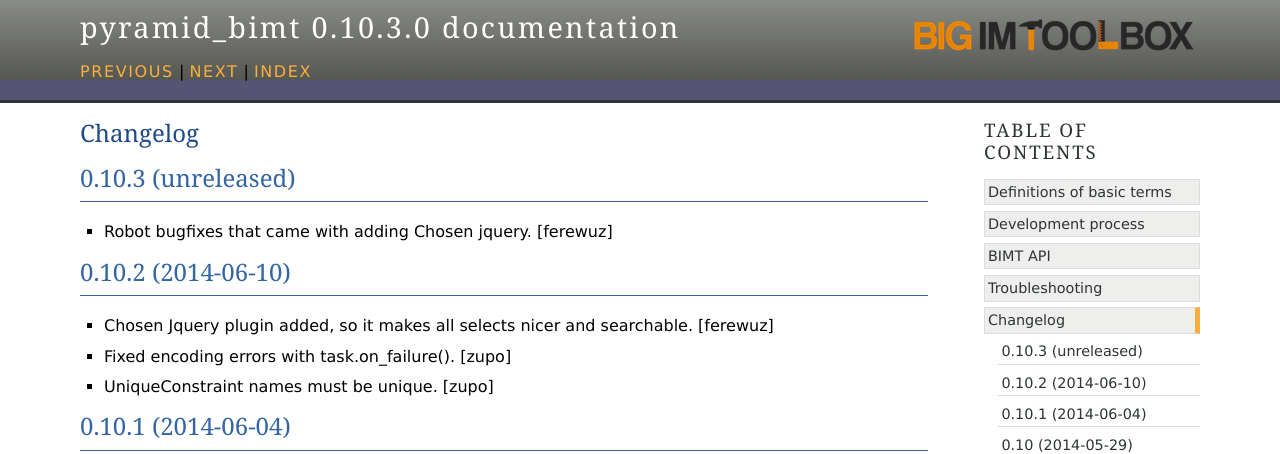
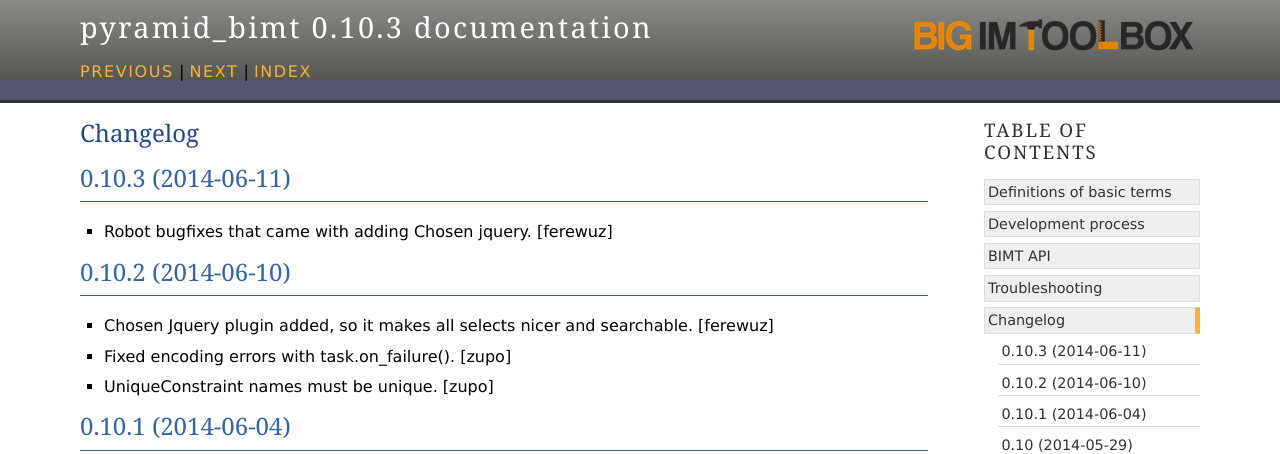
Before and after one commit to persho/pyramid_bimt, a Sphinx documentation site: the page built from docs/CHANGELOG.rst, in a window 1280 px wide and 900 px high. Shown: the top 454 px of the window. Built offline with Sphinx 7.4.7, drawn with Linux system fonts in a browser that asks for light colours.

Commit message:
Preparing release 0.10.3

```diff
--- a/docs/CHANGELOG.rst
+++ b/docs/CHANGELOG.rst
@@ -2,7 +2,7 @@ Changelog
 =========
 
 
-0.10.3 (unreleased)
+0.10.3 (2014-06-11)
 -------------------
 
 - Robot bugfixes that came with adding Chosen jquery.
--- a/setup.py
+++ b/setup.py
@@ -18,7 +18,7 @@ long_description = \
 
 setup(
     name='pyramid_bimt',
-    version='0.10.3.dev0',
+    version='0.10.3',
     description='Base package for BIMT apps.',
     long_description=long_description,
     classifiers=[
```
